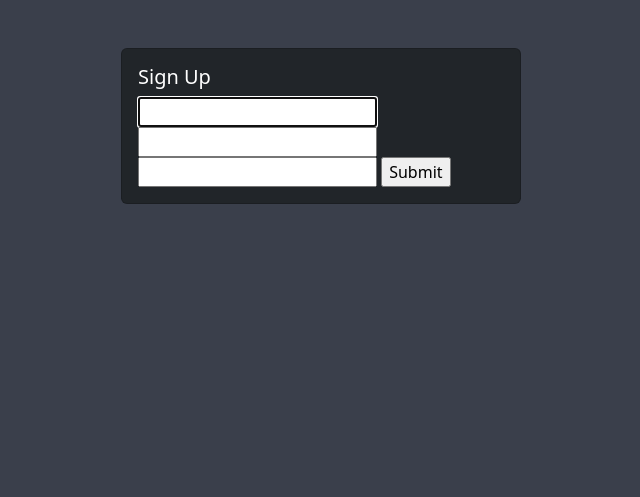
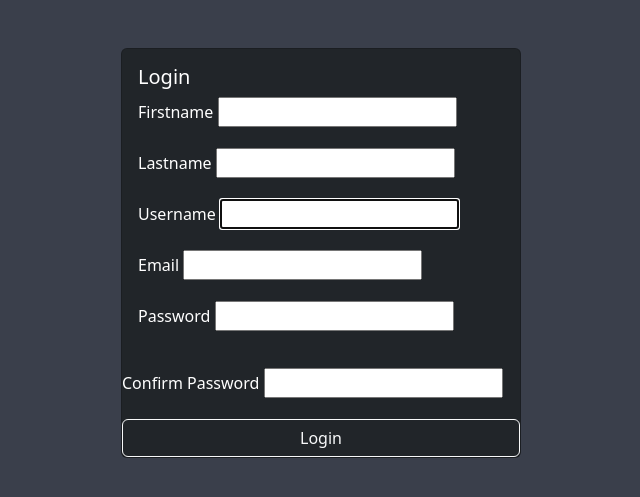
Before and after one commit to zaiYellYintAung/socialmedia-django, a Django app: page /register/ in a window 1280 px wide. Shown: the part 56-553 px from the top of the page, without its empty margins (319-959 px from the left). Run offline with Django 4.2, Linux system fonts and the light colour scheme; some libraries are stand-ins or nearby versions.

Commit message:
bootstrap solved

```diff
--- /dev/null
+++ b/home/forms.py
@@ -0,0 +1,14 @@
+from django import forms
+from django.contrib.auth.forms import UserCreationForm
+from django.contrib.auth.models import User
+
+class SignUpForm(UserCreationForm):
+	firstname=forms.CharField(required=True)
+	lastname=forms.CharField(required=True)
+
+	email=forms.EmailField(required=True)
+
+
+	class Meta:
+		model=User
+		fields=["firstname","lastname","username","email","password1","password2"]
--- a/home/views.py
+++ b/home/views.py
@@ -4,6 +4,7 @@ from django.contrib.auth import login,logout,authenticate
 from django.contrib import messages
 from django.contrib.auth.forms import UserCreationForm
 
+from .forms import SignUpForm
 
 # Create your views here.
 def index(request):
@@ -86,14 +87,14 @@ def signout(request):
 def register(request):
 	templates="home/register.html"
 
-	form=UserCreationForm()
+	form=SignUpForm()
 		# form.fields['username'].widget.attrs.update({'class': 'form-control'})
 	 	# form.fields['password1'].widget.attrs.update({'class': 'form-control'})
 	 	# form.fields['password2'].widget.attrs.update({'class': 'form-control'})
 
 
 	if request.method=="POST":
-		form=UserCreationForm(request.POST)
+		form=SignUpForm(request.POST)
 		if form.is_valid():
 			form.save()
 			# username=form.cleaned_data['username']
@@ -103,7 +104,7 @@ def register(request):
 			messages.success(request,("Please login "))
 			return redirect('signinpage')
 		else:
-			form=UserCreationForm()
+			form=SignUpForm()
 			messages.success(request,("Not okay"))
 			return redirect('registerpage')
 
--- a/newsfeed/forms.py
+++ b/newsfeed/forms.py
@@ -2,6 +2,10 @@ from django.forms import ModelForm
 from .models import *
 
 class PostForm(ModelForm):
+	def __init__(self, *args, **kwargs):
+	    super(ModuleForm, self).__init__(*args, **kwargs)
+	    for visible in self.visible_fields():
+	        visible.field.widget.attrs['class'] = 'form-control'
 
 	class Meta:
 		model=Post
--- a/socialmedia/settings.py
+++ b/socialmedia/settings.py
@@ -32,6 +32,9 @@ ALLOWED_HOSTS = []
 # Application definition
 
 INSTALLED_APPS = [
+    'crispy_forms',
+    # "crispy_bootstrap5",
+
     'django.contrib.admin',
     'django.contrib.auth',
     'django.contrib.contenttypes',
@@ -120,6 +123,8 @@ AUTH_PASSWORD_VALIDATORS = [
     },
 ]
 
+CRISPY_TEMPLATE_PACK = 'uni_form'
+
 
 # Internationalization
 # https://docs.djangoproject.com/en/4.2/topics/i18n/
--- a/templates/home/register.html
+++ b/templates/home/register.html
@@ -1,51 +1,43 @@
 {% extends 'layout.html' %}
+{% load crispy_forms_tags %}
 
 {% block yield %}
+
+
 <div class="container">
   <div class="card bg-dark text-white mt-5 mx-auto" style="max-width: 400px;">
     <div class="card-body">
-      <h5 class="card-title text-white">Sign Up</h5>
+      <h5 class="card-title text-white">Login</h5>
       <form method="POST" action="">
         {% csrf_token %}
 
-        <!-- <div class="mb-3">
-          <label for="username" class="form-label text-white">Username</label>
-          <input type="{{ form.username.field.widget.input_type }}"
-                 name="{{ form.username.html_name }}"
-                 id="username"
-                 class="form-control bg-dark text-white"
-                 placeholder="Choose a username"
-                 {% if form.username.value %} value="{{ form.username.value }}"{% endif %}
-                 {% if form.username.field.required %} required{% endif %}>
+        <div class="mb-3">
+          <label for="username" class="form-label text-white">Firstname</label>
+          {{form.firstname}}
         </div>
         <div class="mb-3">
-          <label for="password1" class="form-label text-white">Password</label>
-          <input type="{{ form.password1.field.widget.input_type }}"
-                 name="{{ form.password1.html_name }}"
-                 id="password1"
-                 class="form-control bg-dark text-white"
-                 placeholder="Choose a password"
-                 {% if form.password1.field.required %} required{% endif %}>
-        </div>
-        <div class="mb-3">
-          <label for="password2" class="form-label text-white">Confirm Password</label>
-          <input type="{{ form.password2.field.widget.input_type }}"
-                 name="{{ form.password2.html_name }}"
-                 id="password2"
-                 class="form-control bg-dark text-white"
-                 placeholder="Confirm your password"
-                 {% if form.password2.field.required %} required{% endif %}>
+          <label for="username" class="form-label text-white">Lastname</label>
+          {{form.lastname}}
         </div>
 
-       <button type="submit" class="btn btn-dark btn-outline-light">Sign Up</button> -->
-
-        {{form.username}}
-        {{form.password1}}
-        {{form.password2}}
-
-
-        <input type="submit">
-
+        <div class="mb-3">
+          <label for="password" class="form-label text-white">Username</label>
+          {{form.username}}
+        </div>
+          <div class="mb-3">
+          <label for="password" class="form-label text-white">Email</label>
+          {{form.email}}
+        </div>
+          <div class="mb-3">
+          <label for="password" class="form-label text-white">Password</label>
+          {{form.password1}}
+        </div>
+         </div>
+          <div class="mb-3">
+          <label for="password" class="form-label text-white"> Confirm Password</label>
+          {{form.password2}}
+        </div>
+        <button type="submit" class="btn btn-dark btn-outline-light">Login</button>
       </form>
     </div>
   </div>
@@ -54,4 +46,6 @@
 
 
 
+
+
 {% endblock %}
```
Also changed, not shown: db.sqlite3.
